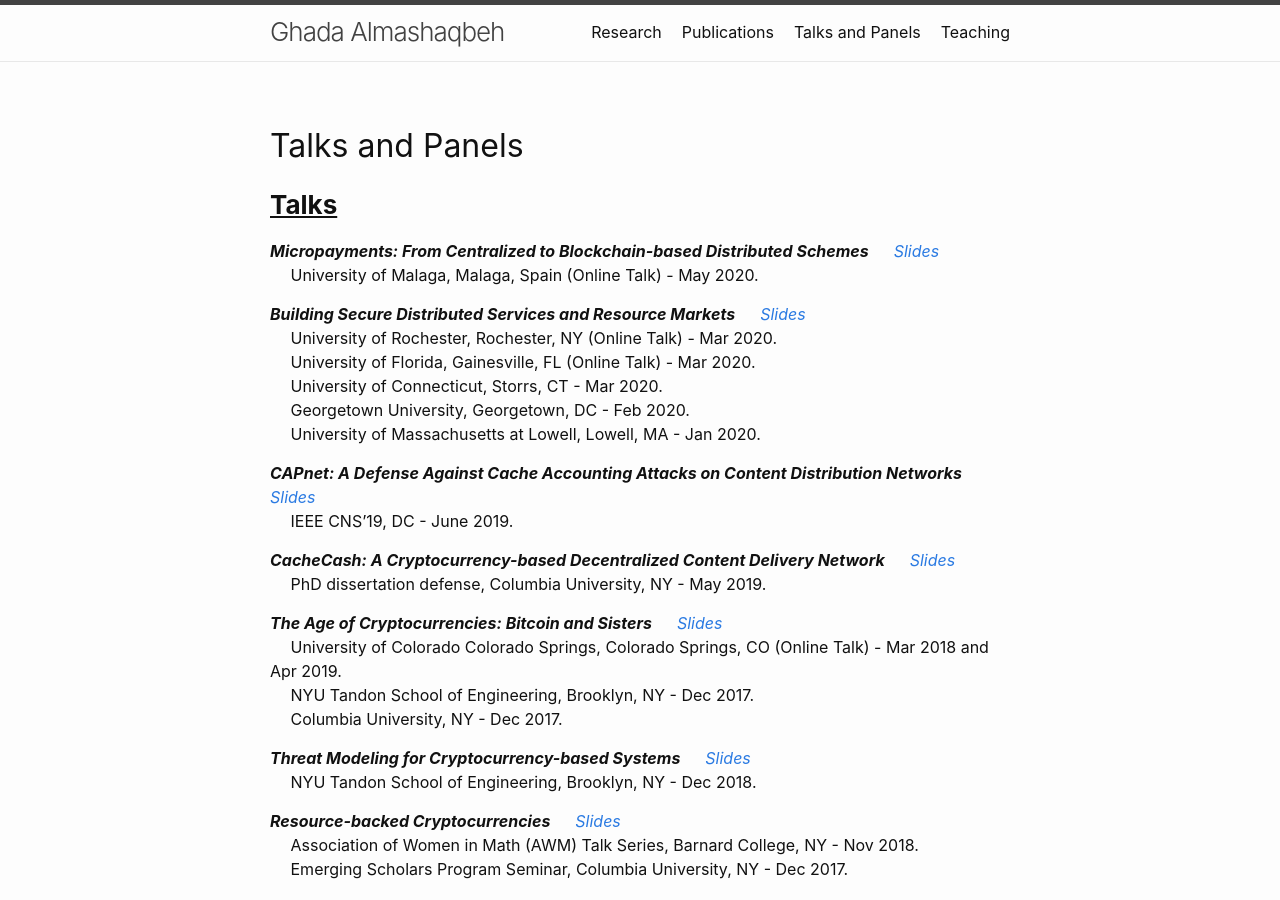
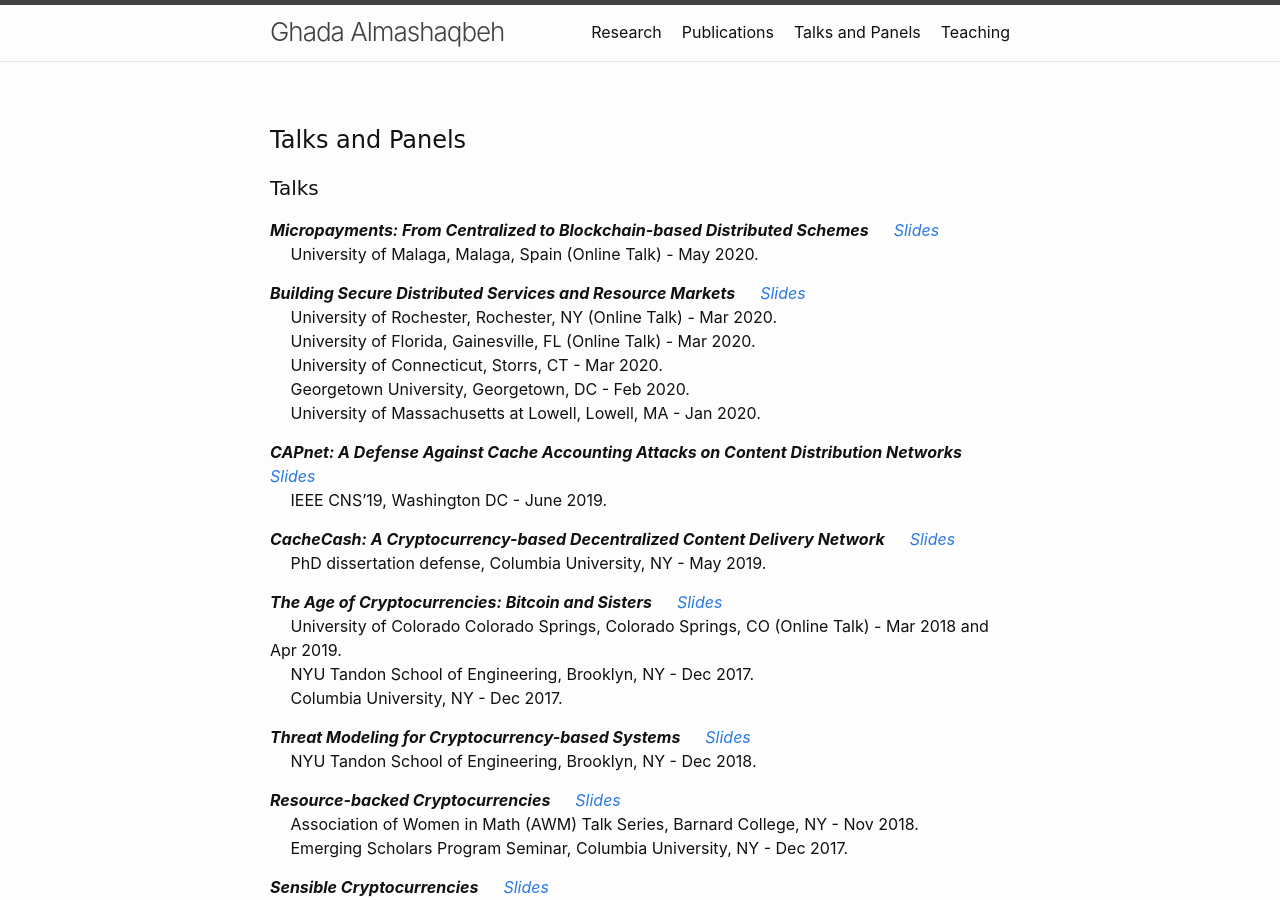
Before and after one commit to GhadaAlmashaqbeh/GhadaAlmashaqbeh.github.io, a Jekyll site: the page built from 03-talks.md, in a window 1280 px wide and 900 px high. Built offline with Jekyll 4.4.1, drawn with Linux system fonts in a browser that asks for light colours.

Commit message:
edit headers

```diff
--- a/03-talks.md
+++ b/03-talks.md
@@ -4,9 +4,9 @@
 permalink: /talks-and-panels/
 ---
 
-## Talks and Panels
+<h1 style="font-family: 'Comic Sans MS'">Talks and Panels</h1>
 
-### **<u>Talks</u>**
+<h4 style="font-family: 'Comic Sans MS'">Talks</h4>
 
 ***Micropayments: From Centralized to Blockchain-based Distributed Schemes*** &emsp; [_Slides_](../slides/micropayments-talk.pdf)<br/>
 &emsp; University of Malaga, Malaga, Spain (Online Talk) - May 2020.
@@ -19,7 +19,7 @@
 &emsp; University of Massachusetts at Lowell, Lowell, MA - Jan 2020.<br/>
 
 ***CAPnet: A Defense Against Cache Accounting Attacks on Content Distribution Networks*** &emsp; [_Slides_](../slides/capnet-cns-2019.pdf)<br/>
-&emsp; IEEE CNS’19, DC - June 2019.
+&emsp; IEEE CNS’19, Washington DC - June 2019.
 
 ***CacheCash: A Cryptocurrency-based Decentralized Content Delivery Network*** &emsp; [_Slides_](../slides/cachecash-thesis-defense.pdf)<br/>
 &emsp; PhD dissertation defense, Columbia University, NY - May 2019.
@@ -49,5 +49,5 @@
 &emsp; Cybersecurity for Teachers in Summer of STEM program, NYU Polytechnic School of Engineering, Brooklyn, NY - July 2015.<br/><br/>
 
 
-### **<u>Panels</u>**
+<h4 style="font-family: 'Comic Sans MS'">Panels</h4>
 ***Crypto-Economics 101***, in the 6th Annual Entrepreneurship Festival StartupColumbia, Columbia University, NY - Apr 2019.
```
Also changed, not shown: 04-teaching.md (+1 -1 lines).
